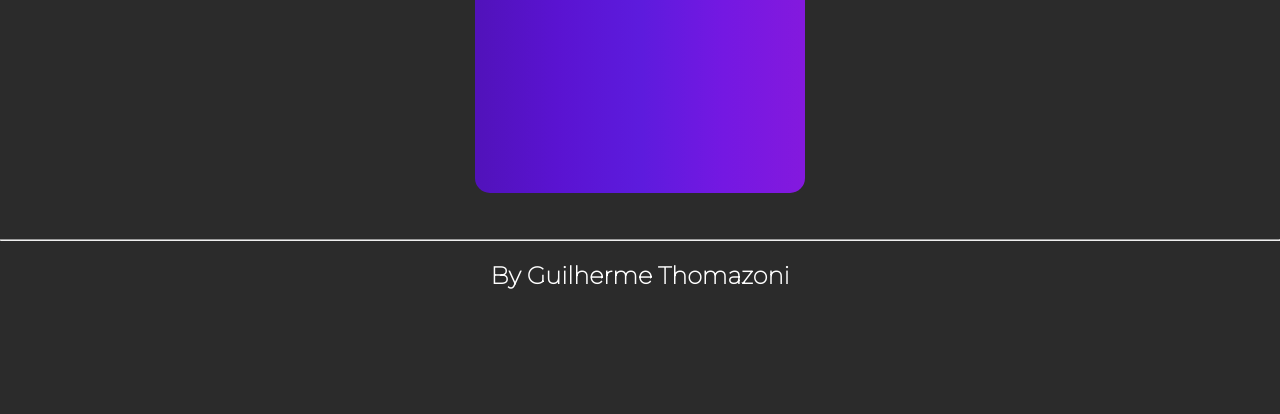
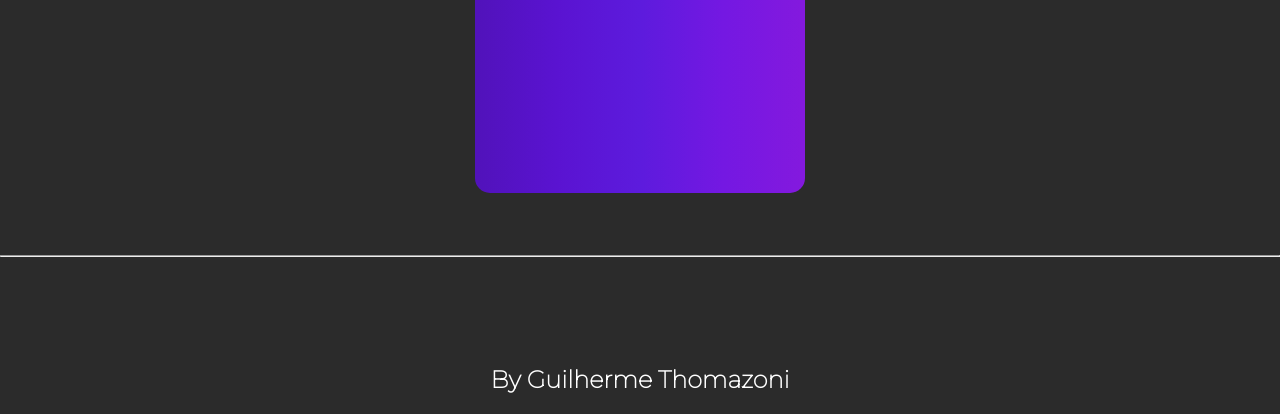
Before and after one commit to GuilhermeThomazoni/front, a plain HTML site: page index.html in a window 1280 px wide. Shown: the part 803-1217 px from the top of the page. Before the commit the page ends 1113 px from the top, so only its background shows below. Drawn offline with Linux system fonts and the light colour scheme; a web font is replaced by a local one.

Commit message:
ajeitei o footer

```diff
--- a/index.html
+++ b/index.html
@@ -39,11 +39,9 @@
     <br>
     <hr>
 
-
-
-    <footer>
+    <div class="footer">
       <h2 class="laembaixo"> By Guilherme Thomazoni</h2>
-    </footer>
+    </div>
 
   </body>
 </html>
--- a/style.css
+++ b/style.css
@@ -20,9 +20,11 @@ background: linear-gradient(90deg,
   color: rgba(212, 212, 212, 0.973);
 }
 .loona_header {
+
   background-image: url("./assets/choerry.png");
   background-size: cover;
   background-position: 0 -150px;
+
 }
 .loona_header h1 {
   background-image: linear-gradient(
@@ -36,6 +38,7 @@ background: linear-gradient(90deg,
   font-family:"Noto Serif KR";
   padding-left: 2rem;
   font-size: 7.7rem;
+
 }
 
 .dreamcatcher_header{
@@ -224,6 +227,7 @@ h1 {
 }
 .maincard {
   text-align: center;
+  padding-bottom: 1rem;
 }
 .jesuscristo {
   position: absolute;
@@ -271,3 +275,7 @@ p{
 @media only screen and (max-device-width: 1200px) {
   /* .menu { width:100%; } */
   }
+
+.footer{
+  padding-top: 5rem;
+}
```
